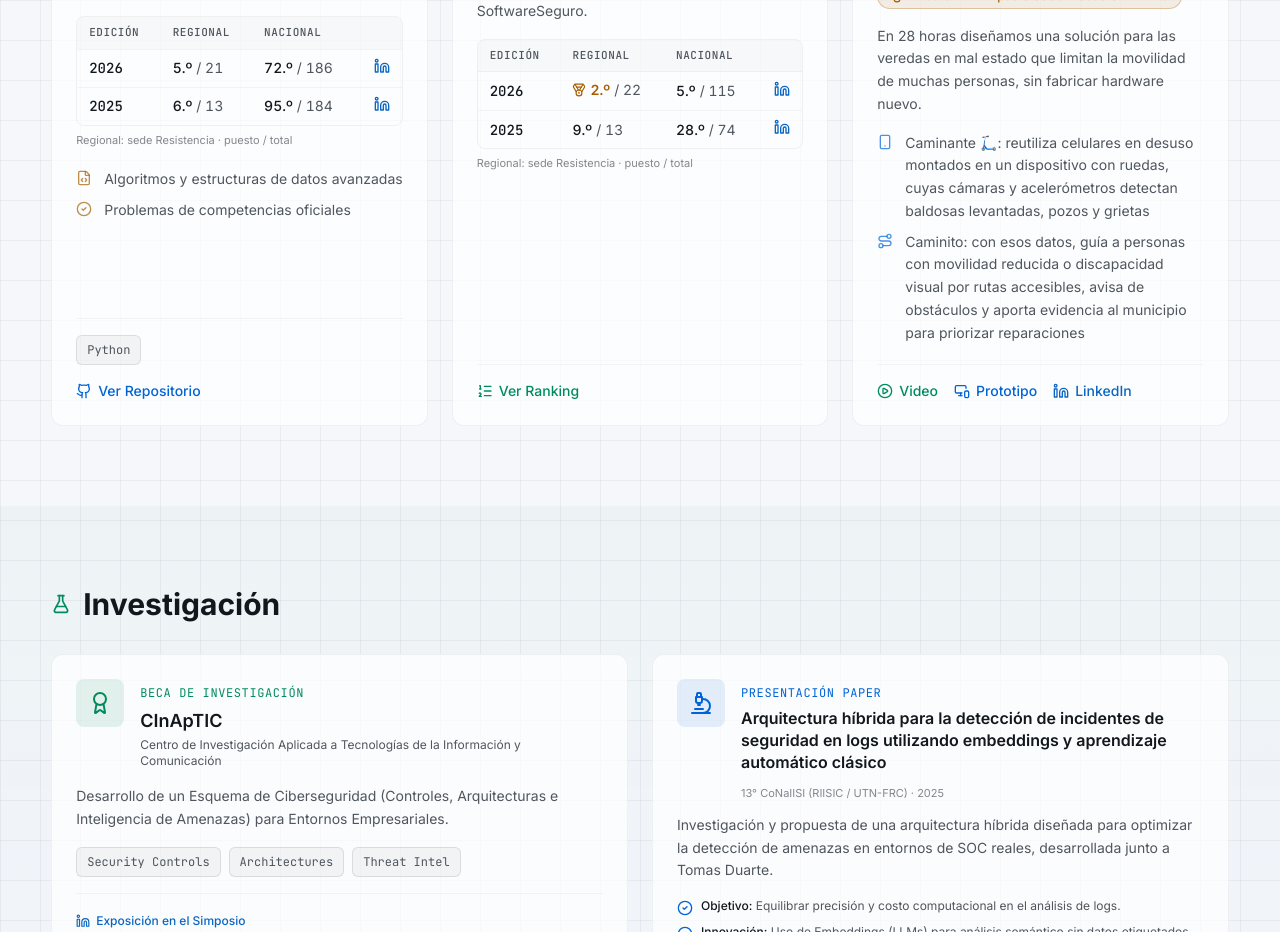
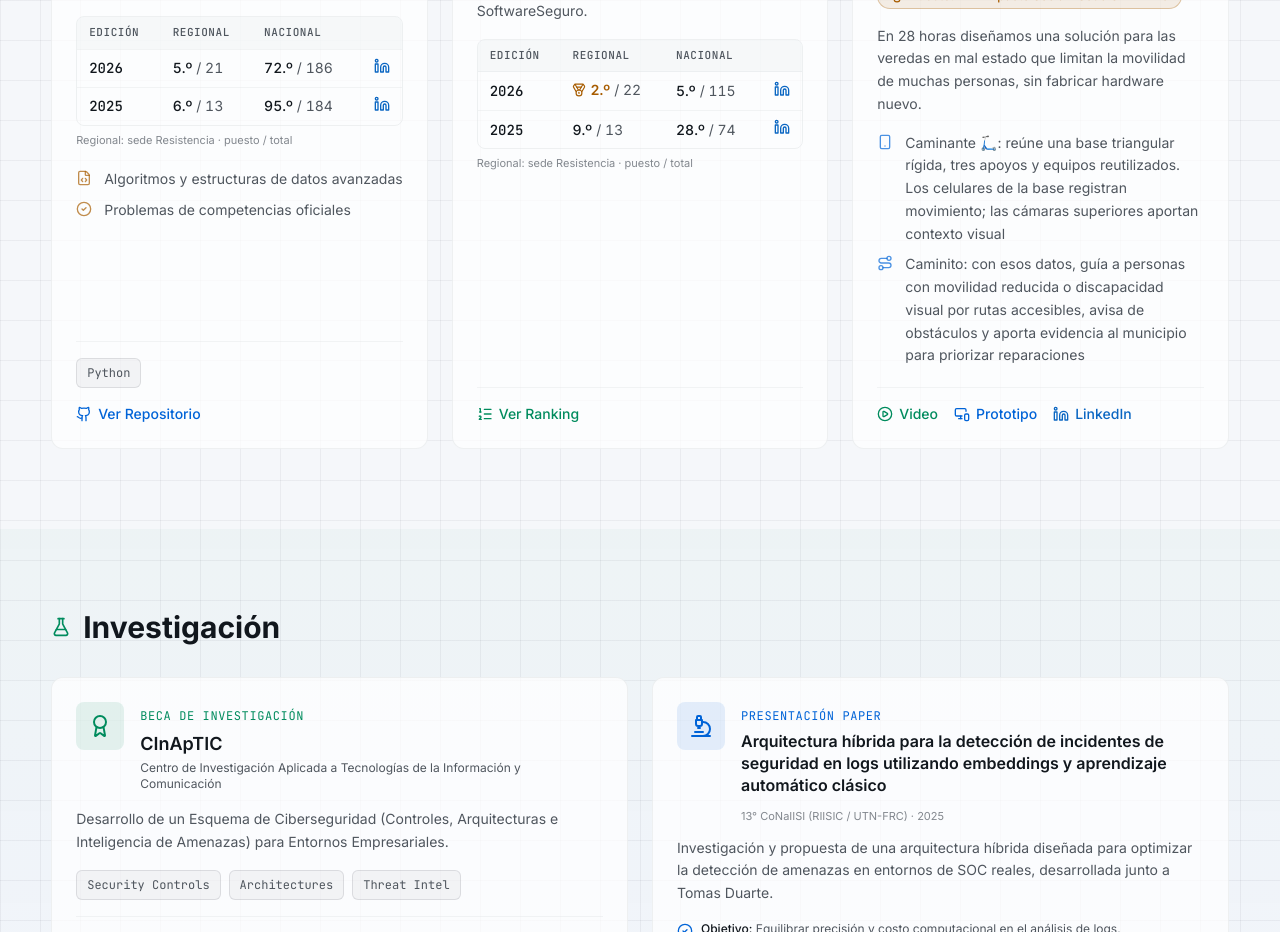
Before and after one commit to gonzaorban/portfolio, a Next.js app: page / in a window 1280 px wide. Shown: the part 1720-2652 px from the top of the page. Built offline with nearby package versions, Linux system fonts and the light colour scheme; no server answers.

Commit message:
Actualizar la descripcion de Caminante
Co-Authored-By: Claude Opus 5.5 <noreply@anthropic.com>

```diff
--- a/components/competitions.tsx
+++ b/components/competitions.tsx
@@ -117,7 +117,7 @@ const competitions: Competition[] = [
     highlights: [
       {
         icon: Smartphone,
-        text: "Caminante 🛴: reutiliza celulares en desuso montados en un dispositivo con ruedas, cuyas cámaras y acelerómetros detectan baldosas levantadas, pozos y grietas",
+        text: "Caminante 🛴: reúne una base triangular rígida, tres apoyos y equipos reutilizados. Los celulares de la base registran movimiento; las cámaras superiores aportan contexto visual",
       },
       {
         icon: Route,
```
